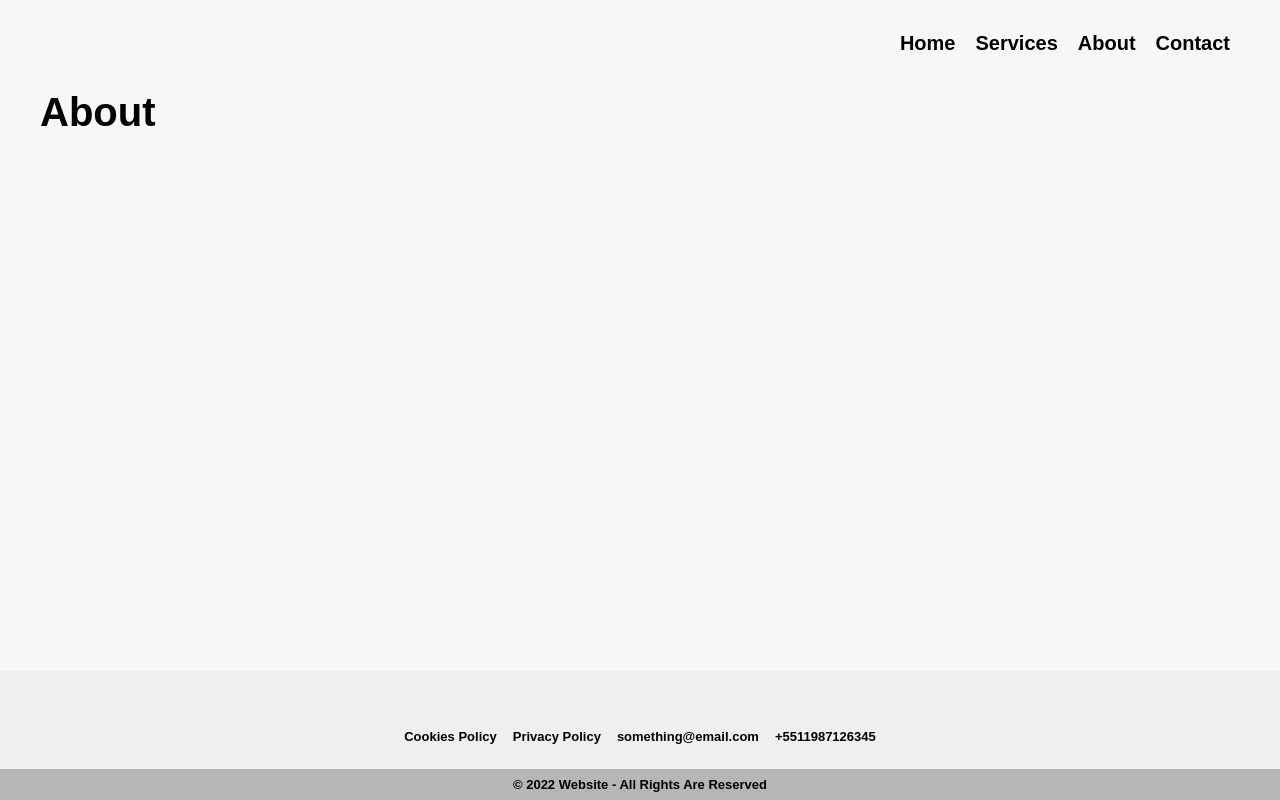
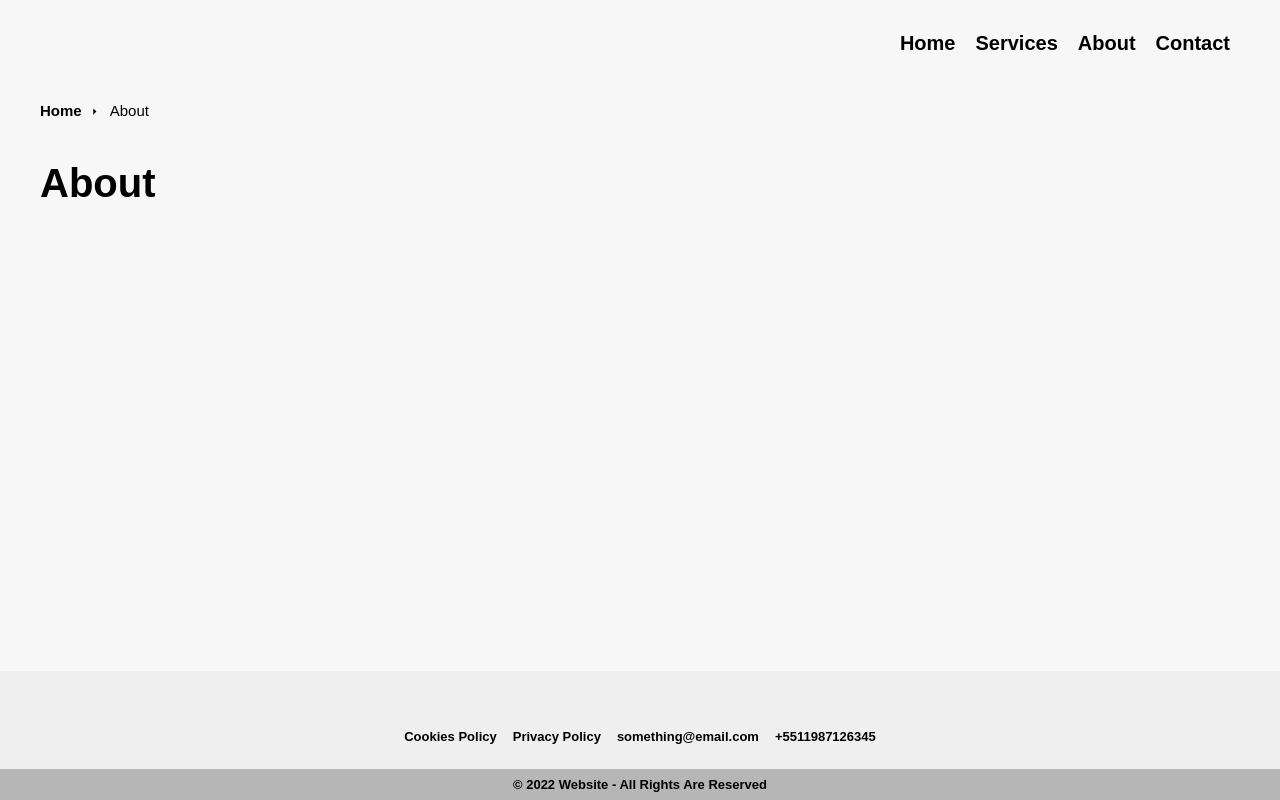
Before and after one commit to zakta/blank-site, a Next.js app: page /about in a window 1280 px wide. Built offline with nearby package versions, Linux system fonts and the light colour scheme.

Commit message:
feat: add breadcrumb compound component to internal pages

```diff
--- /dev/null
+++ b/components/Breadcrumb/index.js
@@ -0,0 +1,49 @@
+// 3rd parties
+import PropTypes from 'prop-types';
+import Link from 'next/link';
+import { MdArrowRight } from 'react-icons/md';
+// Styles
+import { Container, Index } from './styles';
+
+function Breadcrumb({ children }) {
+  return (
+    <Container>
+      {children}
+    </Container>
+  );
+}
+Breadcrumb.propTypes = {
+  children: PropTypes.node.isRequired,
+};
+
+function BreadcrumbLink({ children, href }) {
+  return (
+    <Index>
+      <Link href={href}>
+        {children}
+      </Link>
+      <MdArrowRight className="arrowRight" />
+    </Index>
+  );
+}
+BreadcrumbLink.propTypes = {
+  children: PropTypes.node.isRequired,
+  href: PropTypes.string.isRequired,
+};
+Breadcrumb.Link = BreadcrumbLink;
+
+function BreadcrumbItem({ children }) {
+  return (
+    <Index>
+      <p>
+        {children}
+      </p>
+    </Index>
+  );
+}
+BreadcrumbItem.propTypes = {
+  children: PropTypes.node.isRequired,
+};
+Breadcrumb.Item = BreadcrumbItem;
+
+export default Breadcrumb;
--- /dev/null
+++ b/components/Breadcrumb/styles.js
@@ -0,0 +1,26 @@
+import styled from 'styled-components';
+
+export const Container = styled.div`
+  display: flex;
+  align-items: center;
+`;
+
+export const Index = styled.div`
+  font-size: 15px;
+  padding-right: .5rem;
+  text-align: center;
+  margin: auto 0;
+  a{
+    color: black;
+    font-weight: 600;
+    text-decoration: none;
+    font-size: 15px;
+  }
+
+  .arrowRight{
+    padding-left: 5px;
+    font-size: 15px;
+    text-align: center;
+    margin-bottom: -3px;
+  }
+`;
--- a/pages/about.js
+++ b/pages/about.js
@@ -1,3 +1,5 @@
+// Components
+import Breadcrumb from '@/components/Breadcrumb';
 import ContainerCenter from '@/components/ContainerCenter/styles';
 import Footer from '@/components/Footer';
 import Head from 'next/head';
@@ -12,6 +14,14 @@ export default function About() {
       </Head>
       <Header />
       <ContainerCenter>
+        <Breadcrumb>
+          <Breadcrumb.Link href="/">
+            Home
+          </Breadcrumb.Link>
+          <Breadcrumb.Item>
+            About
+          </Breadcrumb.Item>
+        </Breadcrumb>
         <h2>About</h2>
       </ContainerCenter>
       <Footer />
```
Also changed, not shown: pages/contact.js (+12 -1 lines), pages/services.js (+11 -0 lines).
